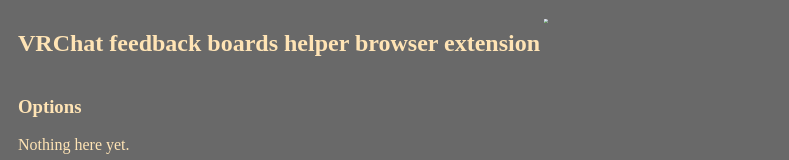
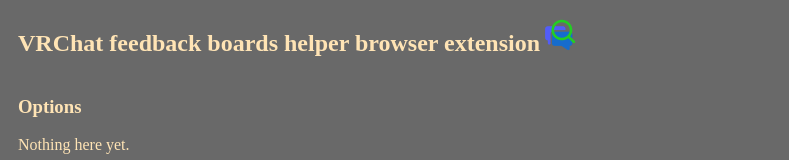
Before and after one commit to naqtn/vrchat-feedback-boards-helper, a browser extension: page browser-extension/options.html in a window 1280 px wide. Shown: the top 160 px of the page, without its empty margins (0-789 px from the left). Drawn offline with Linux system fonts and the light colour scheme; the site is published under a folder, as on GitHub Pages, so addresses that start at the root find nothing.

Commit message:
Fix broken link of previous commit

```diff
--- a/browser-extension/options.html
+++ b/browser-extension/options.html
@@ -11,7 +11,7 @@
   <div style="margin: 10px;">
     <div>
       <h2 style="display: inline-block;">VRChat feedback boards helper browser extension</h2>
-      <img src="/images/icon1_128.png" style="width:128px; height:128px; zoom: 25%;">
+      <img src="images/icon1_128.png" style="width:128px; height:128px; zoom: 25%;">
     </div>
 
     <h3>Options</h3>
```
